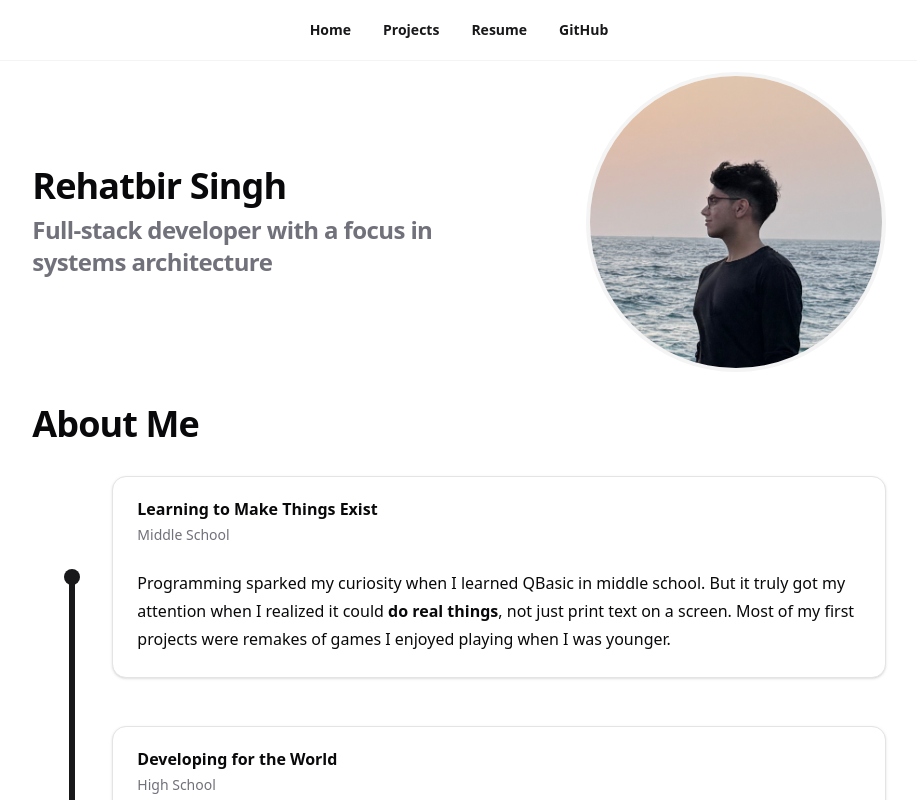
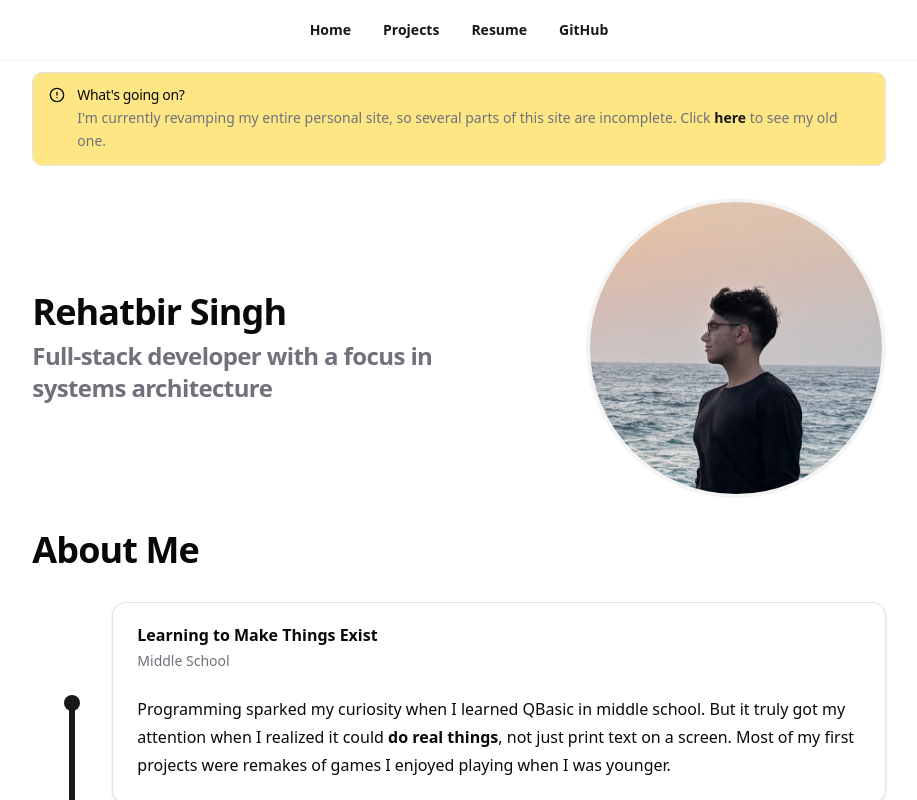
Before and after one commit to MysteryCoder456/rehatsingh.cv, a Next.js app: page / in a window 1280 px wide. Shown: the top 800 px of the page, without its empty margins (181-1098 px from the left). Built offline with nearby package versions, Linux system fonts and the light colour scheme.

Commit message:
feat: added revamp disclaimer as an alert

```diff
--- a/app/layout.tsx
+++ b/app/layout.tsx
@@ -59,7 +59,7 @@
       <body
         className={`${geistSans.variable} ${geistMono.variable} antialiased`}
       >
-        <NavigationMenu className="fixed left-1/2 -translate-x-1/2 py-3 bg-background border-b border-b-secondary">
+        <NavigationMenu className="fixed left-1/2 -translate-x-1/2 py-3 bg-background border-b border-b-secondary z-50">
           <NavigationMenuList className="flex-wrap w-screen gap-4">
             {navBarItems.map((item) => (
               <NavigationMenuItem key={item.name}>
--- a/app/page.tsx
+++ b/app/page.tsx
@@ -1,11 +1,32 @@
+import { AlertCircleIcon } from "lucide-react";
 import Image from "next/image";
 import { Timeline, TimelineItem } from "@/components/timeline";
+import { Alert, AlertDescription, AlertTitle } from "@/components/ui/alert";
 
 export default function Home() {
   const photoSize = 300;
 
   return (
     <main className="h-full flex flex-col gap-8">
+      <Alert variant="warning">
+        <AlertCircleIcon />
+        <AlertTitle>What's going on?</AlertTitle>
+        <AlertDescription>
+          <p>
+            I'm currently revamping my entire personal site, so several parts of
+            this site are incomplete. Click{" "}
+            <a
+              href="https://old.rehatsingh.cv"
+              target="_blank"
+              rel="noreferrer"
+            >
+              here
+            </a>{" "}
+            to see my old one.
+          </p>
+        </AlertDescription>
+      </Alert>
+
       <section className="flex flex-col-reverse gap-4 md:flex-row justify-between items-center">
         <div className="flex flex-col gap-2 max-w-[50%] text-center md:text-start">
           <h1>Rehatbir Singh</h1>
--- /dev/null
+++ b/src/components/ui/alert.tsx
@@ -0,0 +1,66 @@
+import * as React from "react";
+import { cva, type VariantProps } from "class-variance-authority";
+
+import { cn } from "@/lib/utils";
+
+const alertVariants = cva(
+  "relative w-full rounded-lg border px-4 py-3 text-sm grid has-[>svg]:grid-cols-[calc(var(--spacing)*4)_1fr] grid-cols-[0_1fr] has-[>svg]:gap-x-3 gap-y-0.5 items-start [&>svg]:size-4 [&>svg]:translate-y-0.5 [&>svg]:text-current",
+  {
+    variants: {
+      variant: {
+        default: "bg-card text-card-foreground",
+        destructive: "bg-red-200 text-card-foreground [&>svg]:text-current",
+        warning: "bg-amber-200 text-card-foreground [&>svg]:text-current",
+      },
+    },
+    defaultVariants: {
+      variant: "default",
+    },
+  },
+);
+
+function Alert({
+  className,
+  variant,
+  ...props
+}: React.ComponentProps<"div"> & VariantProps<typeof alertVariants>) {
+  return (
+    <div
+      data-slot="alert"
+      role="alert"
+      className={cn(alertVariants({ variant }), className)}
+      {...props}
+    />
+  );
+}
+
+function AlertTitle({ className, ...props }: React.ComponentProps<"div">) {
+  return (
+    <div
+      data-slot="alert-title"
+      className={cn(
+        "col-start-2 line-clamp-1 min-h-4 font-medium tracking-tight",
+        className,
+      )}
+      {...props}
+    />
+  );
+}
+
+function AlertDescription({
+  className,
+  ...props
+}: React.ComponentProps<"div">) {
+  return (
+    <div
+      data-slot="alert-description"
+      className={cn(
+        "text-muted-foreground col-start-2 grid justify-items-start gap-1 text-sm [&_p]:leading-relaxed",
+        className,
+      )}
+      {...props}
+    />
+  );
+}
+
+export { Alert, AlertTitle, AlertDescription };
```
